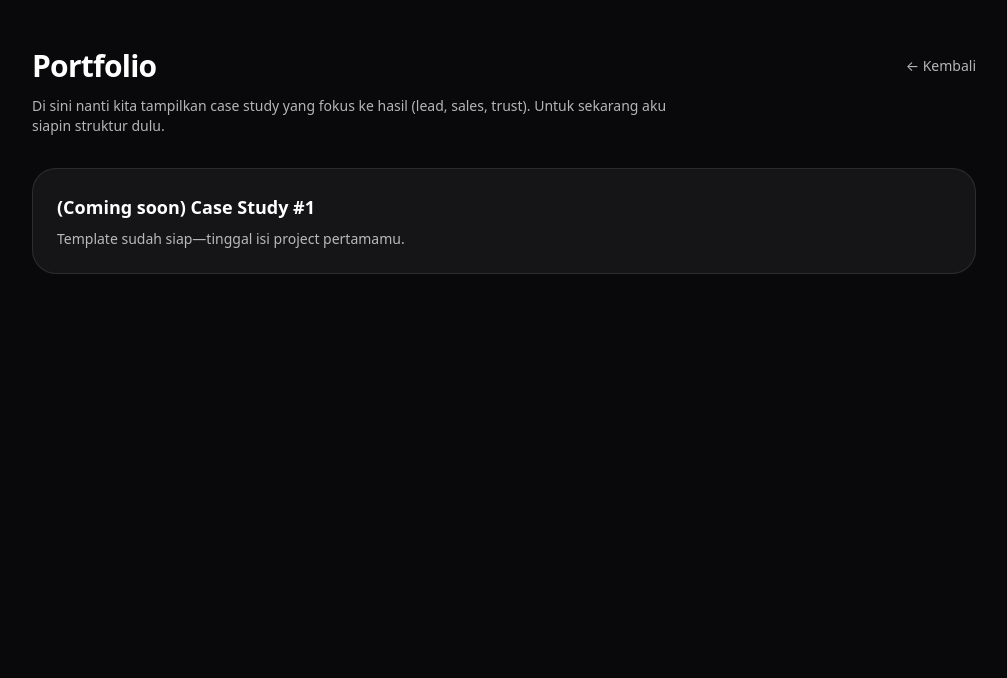
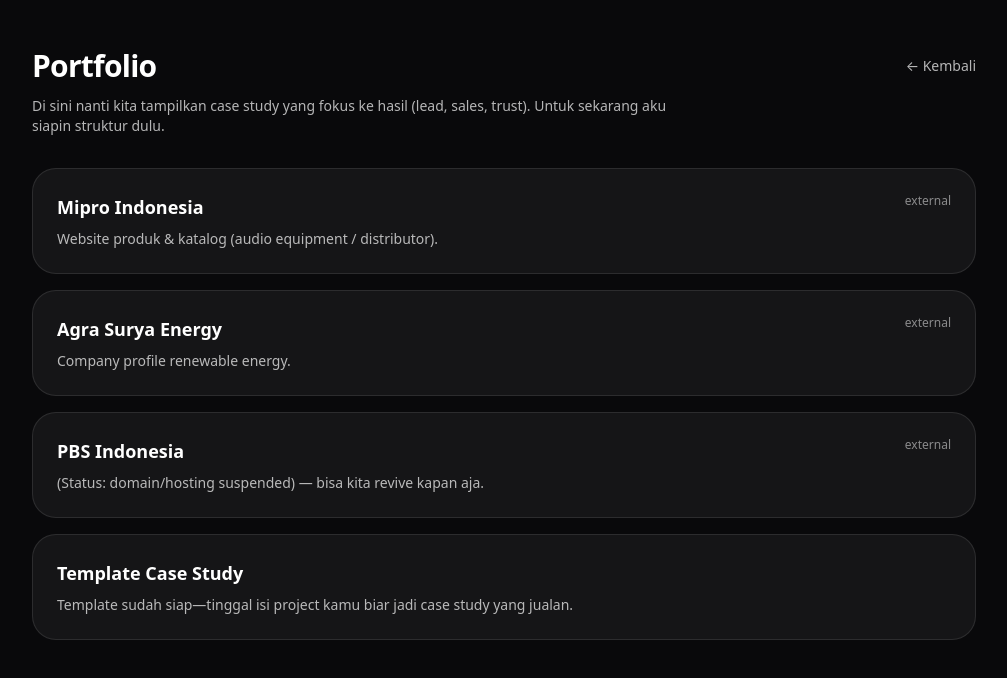
Before and after one commit to WellArtDev/wellartdev-site, a Next.js app: page /portfolio in a window 1280 px wide. Shown: the top 678 px of the page, without its empty margins (136-1143 px from the left). Built offline with nearby package versions, Linux system fonts and the light colour scheme.

Commit message:
Add portfolio items (Mipro, Agra Surya Energy, PBS)

```diff
--- a/src/app/portfolio/page.tsx
+++ b/src/app/portfolio/page.tsx
@@ -2,9 +2,28 @@
 
 const items = [
   {
-    title: "(Coming soon) Case Study #1",
-    desc: "Template sudah siap—tinggal isi project pertamamu.",
+    title: "Mipro Indonesia",
+    desc: "Website produk & katalog (audio equipment / distributor).",
+    href: "https://mipro.co.id/",
+    external: true,
+  },
+  {
+    title: "Agra Surya Energy",
+    desc: "Company profile renewable energy.",
+    href: "https://agrasuryaenergy.com/",
+    external: true,
+  },
+  {
+    title: "PBS Indonesia",
+    desc: "(Status: domain/hosting suspended) — bisa kita revive kapan aja.",
+    href: "https://pbs-indonesia.com/",
+    external: true,
+  },
+  {
+    title: "Template Case Study",
+    desc: "Template sudah siap—tinggal isi project kamu biar jadi case study yang jualan.",
     href: "/portfolio/case-study-template",
+    external: false,
   },
 ];
 
@@ -23,16 +42,27 @@
         </p>
 
         <div className="mt-8 grid gap-4">
-          {items.map((x) => (
-            <Link
-              key={x.title}
-              href={x.href}
-              className="rounded-3xl border border-white/10 bg-white/5 p-6 hover:bg-white/10"
-            >
-              <div className="text-lg font-semibold">{x.title}</div>
-              <div className="mt-2 text-sm text-white/70">{x.desc}</div>
-            </Link>
-          ))}
+          {items.map((x) => {
+            const card = (
+              <div className="rounded-3xl border border-white/10 bg-white/5 p-6 transition hover:bg-white/10">
+                <div className="flex items-start justify-between gap-4">
+                  <div className="text-lg font-semibold">{x.title}</div>
+                  {x.external ? <span className="text-xs text-white/50">external</span> : null}
+                </div>
+                <div className="mt-2 text-sm text-white/70">{x.desc}</div>
+              </div>
+            );
+
+            return x.external ? (
+              <a key={x.title} href={x.href} target="_blank" rel="noreferrer" className="block">
+                {card}
+              </a>
+            ) : (
+              <Link key={x.title} href={x.href} className="block">
+                {card}
+              </Link>
+            );
+          })}
         </div>
       </div>
     </div>
```
